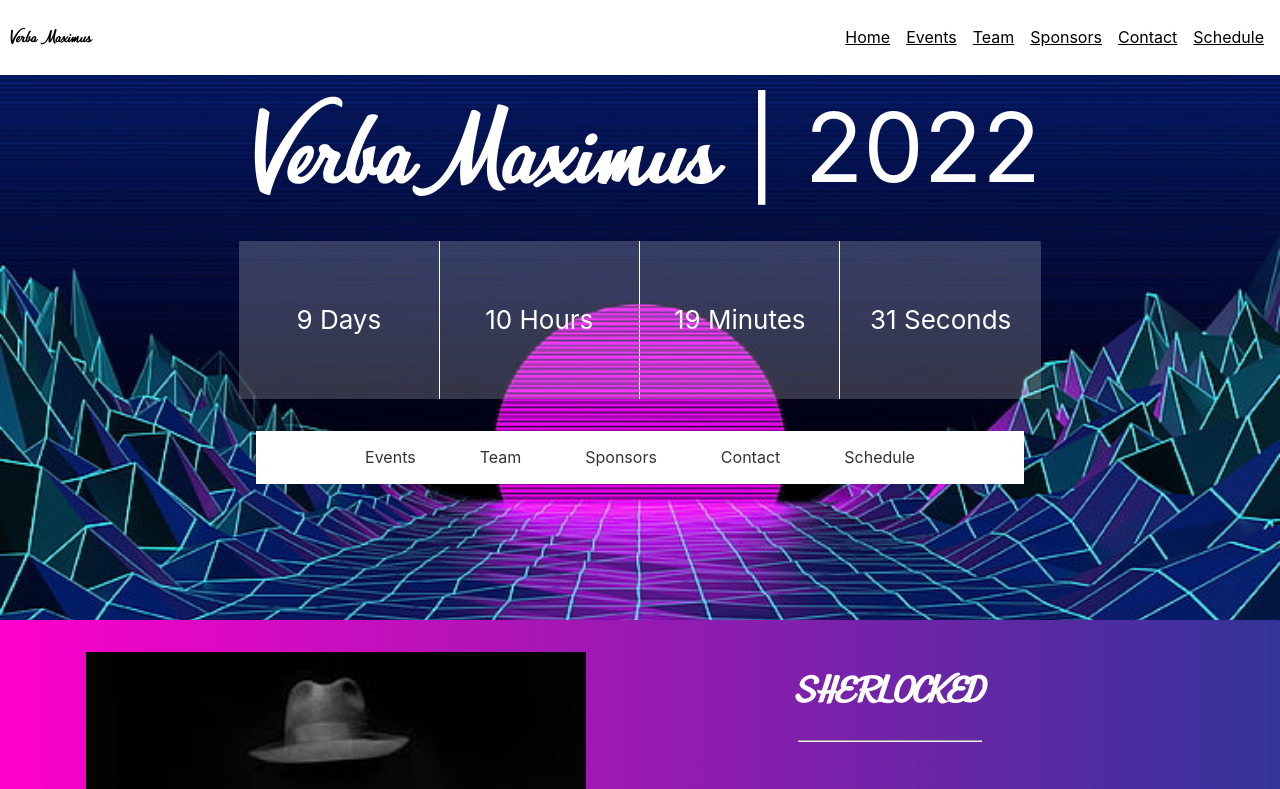
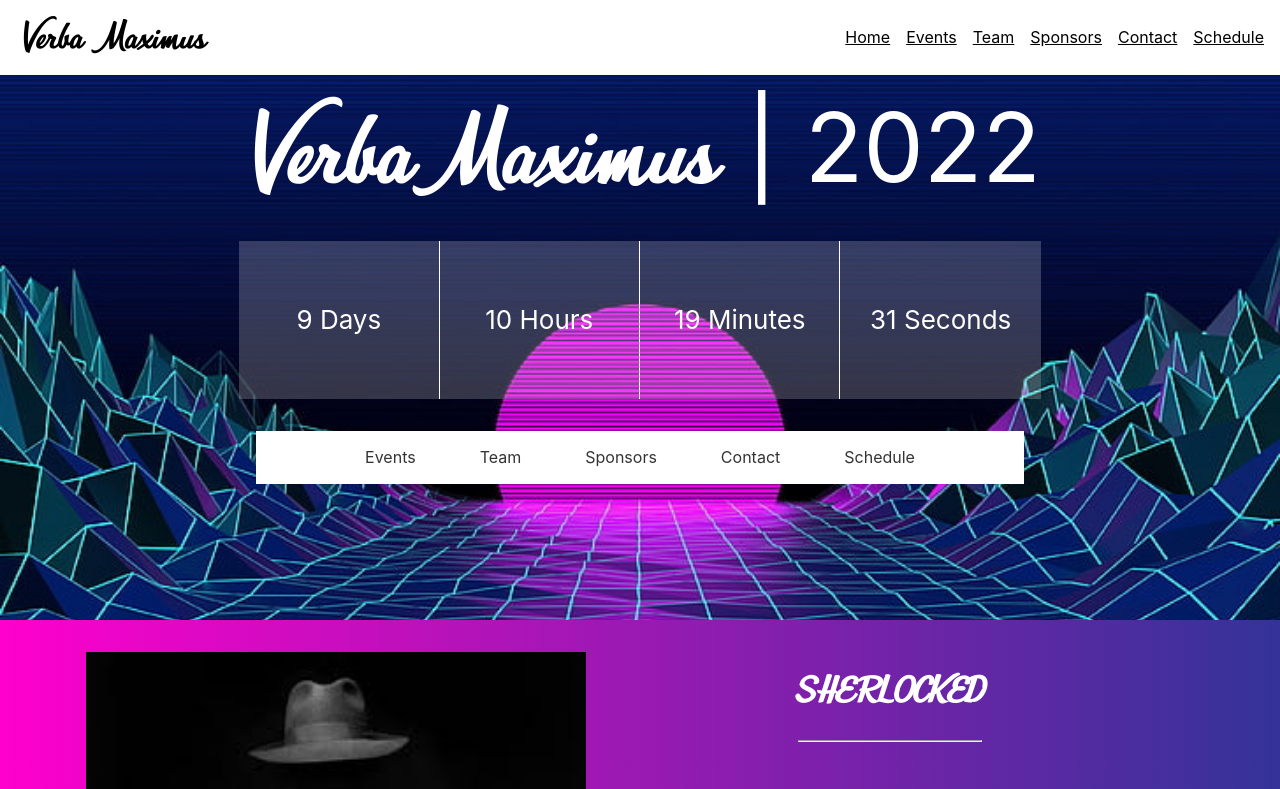
Before and after one commit to verbamaximus/vmwebsite, a React (Create React App) app: page / in a window 1280 px wide. Shown: the top 789 px of the page. Built offline with nearby package versions, Linux system fonts and the light colour scheme.

Commit message:
Comments in css and fixed top left text

```diff
--- a/src/App.css
+++ b/src/App.css
@@ -25,7 +25,6 @@
   background: linear-gradient(to right, #ff00cc, #333399);
 }
 
-/* Header */
 .home-header {
   min-height: calc(70vh);
   display: flex;
@@ -43,6 +42,7 @@
   width: 30%;
 }
 
+/* Home Page Cards */
 .content {
   width: 100%;
   padding: 2em;
@@ -94,6 +94,7 @@ h1 {
   height: 100%;
 }
 
+/* Home Pre Footer */
 .more {
   font-size: 2em;
   color: white;
@@ -108,6 +109,7 @@ h1 {
   text-decoration: underline;
 }
 
+/* Header */
 .header {
   width: 100%;
   height: 75px;
@@ -142,6 +144,7 @@ h1 {
   z-index: 1000;
 }
 
+/* Footer */
 .footer {
   background-color: darkslategray;
   color: white;
--- a/src/Components/Header.js
+++ b/src/Components/Header.js
@@ -3,7 +3,7 @@ import { Link } from "react-router-dom"
 export default function Header() {
     return (
         <div className="header">
-            <div className="header-title quickkiss">Verba Maximus</div>
+            <div className="header-title quickkiss f2">Verba Maximus</div>
             <div className="header-links">
                 <Link className="h-link" to="/">Home</Link>
                 <Link className="h-link" to="/Events">Events</Link>
```
